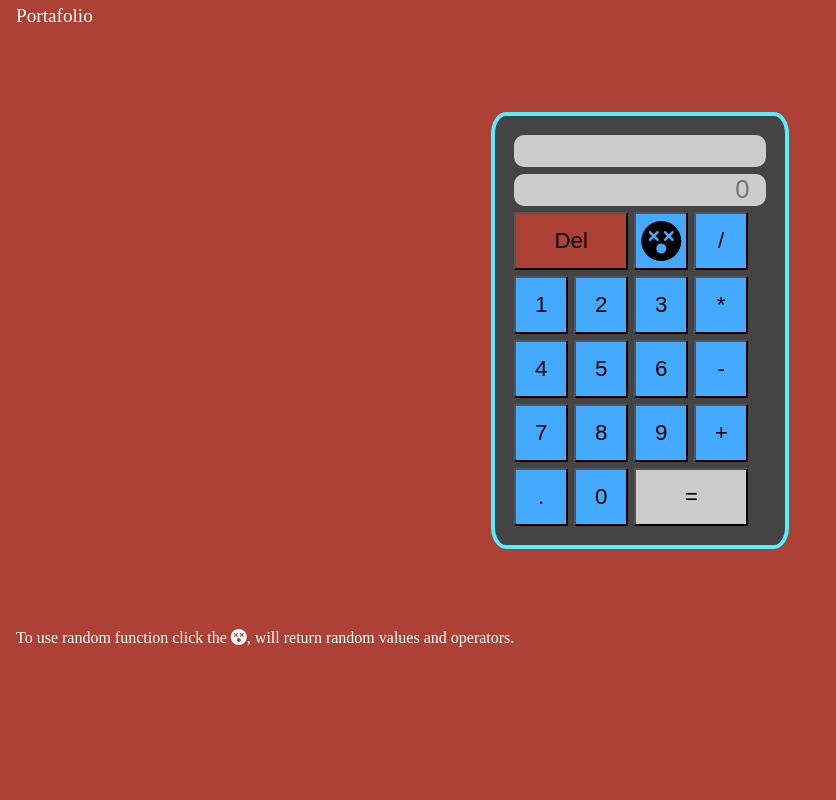
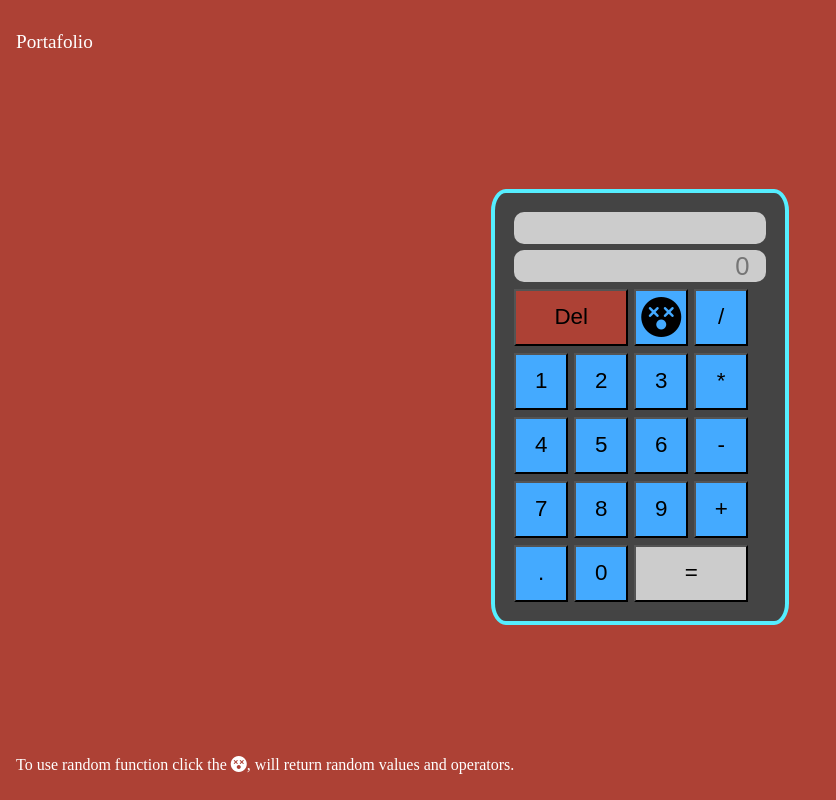
Before and after one commit to sebast825/Calculadora, a plain HTML site: page index.html in a window 1280 px wide. Shown: the whole page, without its empty margins (0-836 px from the left). Drawn offline with Linux system fonts and the light colour scheme.

Commit message:
center content

```diff
--- a/styl.css
+++ b/styl.css
@@ -22,7 +22,12 @@ header a {
   color: white;
   font-size: 1.2rem;
 }
-
+body{
+  height: 100vh;
+  display: flex;
+  flex-direction: column;
+  justify-content: space-around;
+}
 .container {
   margin: 5rem auto;
   width: -webkit-min-content;
```
Also changed, not shown: index.html (+4 -4 lines).
